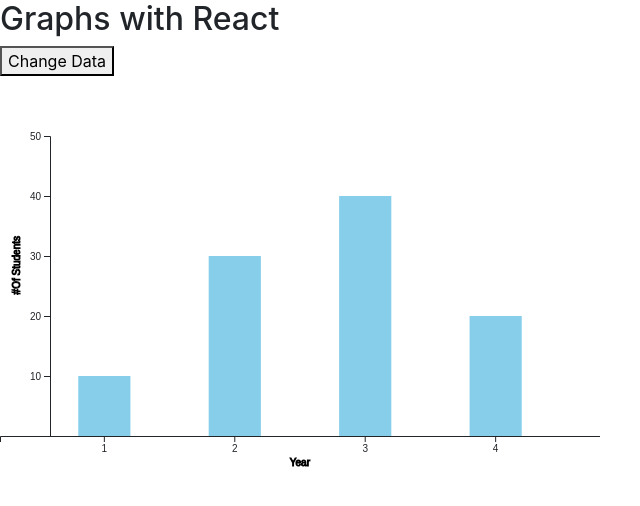
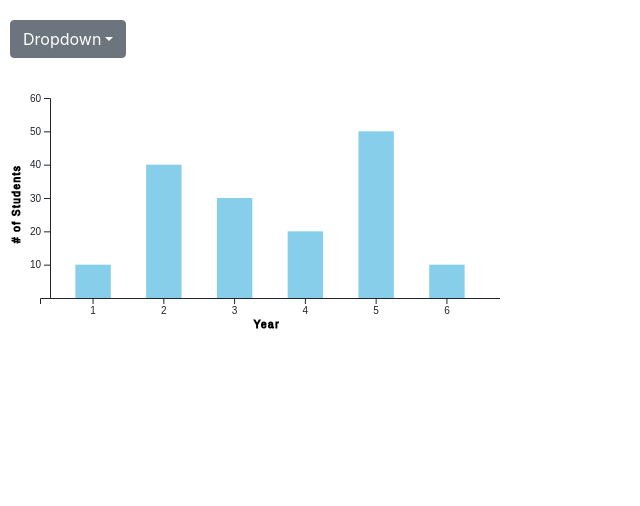
Before and after one commit to NewsroomDevelopment/scraper-dashboard, a React (Create React App) app: page /directory in a window 1280 px wide. Shown: the top 506 px of the page, without its empty margins (0-640 px from the left). Built offline with nearby package versions, Linux system fonts and the light colour scheme.

Commit message:
fixed barchart component finally

```diff
--- a/package.json
+++ b/package.json
@@ -8,12 +8,13 @@
     "@testing-library/user-event": "^12.1.10",
     "@weknow/react-bubble-chart-d3": "^1.0.12",
     "bootstrap": "^4.6.0",
-    "d3": "^6.5.0",
+    "d3": "^6.6.2",
     "react": "^17.0.1",
     "react-bootstrap": "^1.5.2",
     "react-dom": "^17.0.1",
     "react-router-dom": "^5.2.0",
     "react-scripts": "4.0.2",
+    "reactstrap": "^8.9.0",
     "styled-components": "^5.2.1",
     "web-vitals": "^1.0.1"
   },
--- a/src/components/BarGraph.js
+++ b/src/components/BarGraph.js
@@ -6,14 +6,10 @@ import React, { useRef, useEffect } from 'react';
 
 
 
-const datas = [
-    [[1,2,3,4],[10, 30, 40, 20]],
-    [[1,2,3,4,5,6],[10, 40, 30, 20, 50, 10]],
-    [[1,2,3,4,5],[60, 30, 40, 20, 30]]
-]
-var i = 0;
+function BarGraph (props){
 
-function CreateBarGraph ({ width, height, data, id }){
+    const {  id, data, width,  height, xaxis, yaxis } = props;
+
     const ref = useRef();
     var data_x = data[0];
     var data_y = data[1];
@@ -33,34 +29,37 @@ function CreateBarGraph ({ width, height, data, id }){
 
         var xScale = d3.scaleBand()
                             .domain(data[0])
-                            .range([0, width])
+                            .range([40, width])
                             .padding(0.6);
         var yScale = d3.scaleLinear()
                             .domain([0,d3.max(data_y)+10])//change to  if you figure out how to update y axis
                             .range([height, 100]);
 
-        svg.append("g").attr("transform", "translate(" + 0 + "," + 360 + ")")
+        svg.append("g").attr("transform", "translate(" + 0 + "," + (height-40) + ")")
             .call(d3.axisBottom(xScale))
             .attr("id", "xaxis_" + id)
             .append("text")
-                    .attr("x", 310)
+                    .attr("x", width/2+30)
                     .attr("y", 30)
                     .attr("text-anchor", "end")
                     .attr("stroke", "black")
-                    .text("Year");
+                    .attr("letter-spacing", "1.5px")
+                    .text(xaxis);
 
 
         svg.append("g")
+
             .attr("transform", "translate(" + 50 + "," + -40 + ")")
             .call(d3.axisLeft(yScale).tickValues(ticks))
             .attr("id", "yaxis_"+id)
             .append("text")
                 .attr("transform", "rotate(-90)")
-                .attr("x", -200)
+                .attr("x", -width/3)
                 .attr("y", -30)
                 .attr("text-anchor", "end")
                 .attr("stroke", "black")
-                .text("#Of Students");
+                .attr("letter-spacing", "1.5px")
+                .text(yaxis);
 
         //hidden tags for hovering over each bar
         svg.append("text")
@@ -87,8 +86,8 @@ function CreateBarGraph ({ width, height, data, id }){
         //reference to axis and update the scale and ticks
         var xScale = d3.scaleBand()
                             .domain(data_x)
-                            .range([0, width])
-                            .padding(0.6);
+                            .range([40, width])
+                            .padding(0.5);
         var yScale = d3.scaleLinear()
                             .domain([0,d3.max(data_y)+10])
                             .range([height, 100]);
@@ -194,39 +193,6 @@ function CreateBarGraph ({ width, height, data, id }){
 
 }
 
-class BarGraph extends React.Component {
-
-    constructor(props){
-        super(props);
-        this.state = {
-            data : datas[0],
-            width : 600,
-            height : 400,
-            id : "bar"
-        }
-    }
 
 
-    changeChart = () => {
-        i++
-        if(i === datas.length) i = 0;
-        this.setState({data: datas[i]});
-
-    }
-
-    render(){
-        return (
-        <div className="BarGraphs" >
-
-            <h2>Graphs with React</h2>
-            <button onClick={this.changeChart}>Change Data</button>
-        <CreateBarGraph id = {this.state.id} data={this.state.data} width={this.state.width} height={this.state.height} />
-
-        </div>
-
-    );
-    }
-
-}
-
 export default BarGraph;
--- a/src/containers/Directory.js
+++ b/src/containers/Directory.js
@@ -1,10 +1,59 @@
-import React from 'react';
-import styled from 'styled-components';
+import React, { useState, useEffect } from 'react';
+
 import BarGraph from '../components/BarGraph';
+import { Dropdown, DropdownToggle, DropdownMenu, DropdownItem } from 'reactstrap';
+
+
+const datas = [
+    [[1,2,3,4],[10, 30, 40, 20]],
+    [[1,2,3,4,5,6],[10, 40, 30, 20, 50, 10]],
+    [[1,2,3,4,5],[60, 30, 40, 20, 30]]
+]
+
+//test to fill in
+const dropdownStuff = ["Harambe", "Shrek", "Bob", "Dababy"];
+var i = 0;
 
 const Directory = () => {
+    //dropdown stuff
+    const [dropdownOpen, setOpen] = useState(false);
+    const toggle = () => setOpen(!dropdownOpen);
+
+    //setting data stuff
+    const [data, setData] = useState(datas[0]);
+
+    useEffect(() => {
+        changeData();
+      }, []);
+
+    //make this compatible with what they select in the dropdown
+    function changeData(){
+        i++
+        if(i === datas.length) i = 0;
+        setData(datas[i])
+
+    }
+
     return (
-        <BarGraph />
+        <div className="BarGraph" style={{position: 'relative', width: 800, height: 500,}}>
+
+        <Dropdown isOpen={dropdownOpen} toggle={toggle} style={{  position: 'relative', top: '20px', left: '10px'}}>
+            <DropdownToggle caret>
+            Dropdown
+            </DropdownToggle>
+            <DropdownMenu container="body">
+                {dropdownStuff.map((item, index) => {
+                        return <DropdownItem onClick={() => changeData()}>{item}</DropdownItem>;
+                        })}
+            </DropdownMenu>
+        </Dropdown>
+
+        <BarGraph id = {"bar"} data={data} width={500} height={300} xaxis ={'Year'} yaxis={'# of Students'}/>
+
+
+
+        </div>
+
     );
 };
 
```
Also changed, not shown: 1 other file (tests, documents, lock files or other folders).
